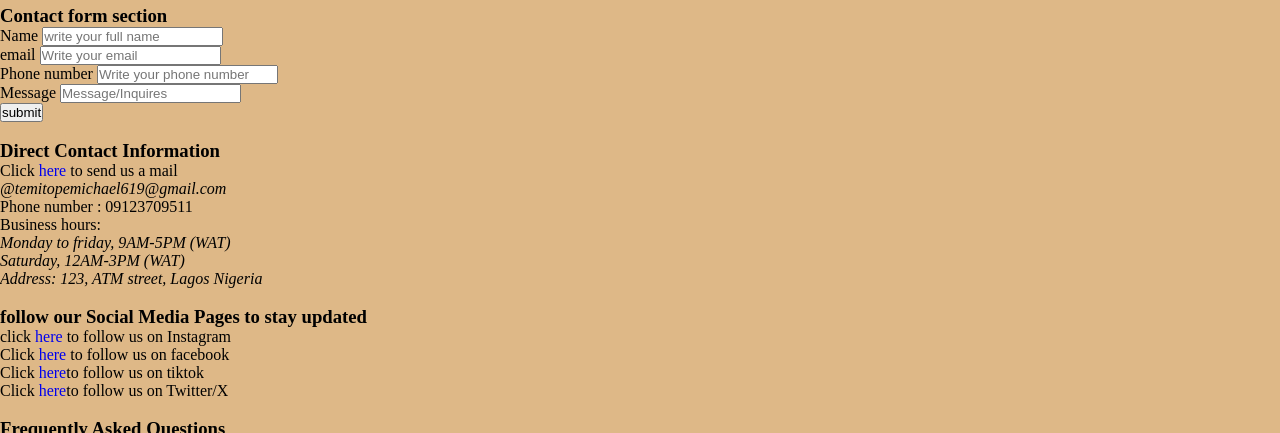
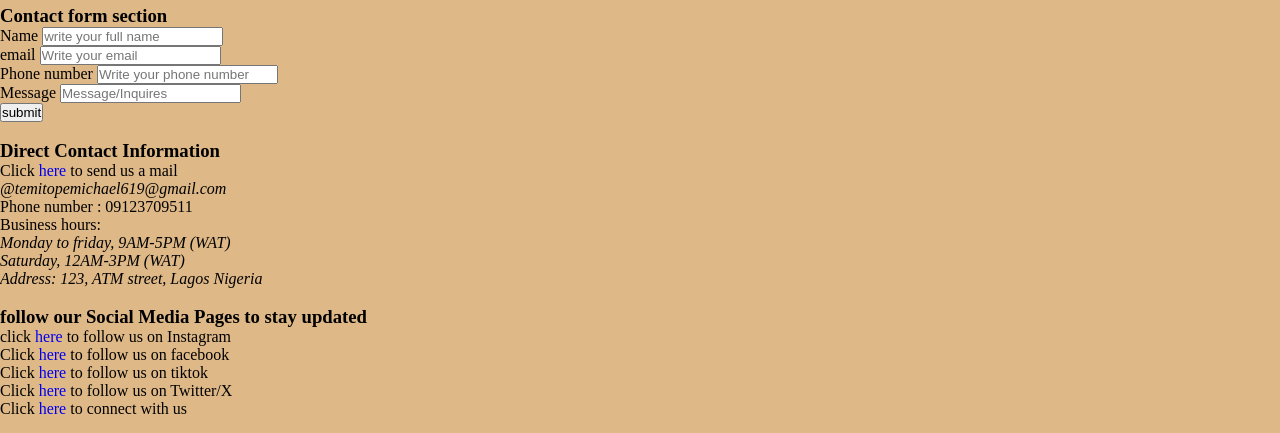
Before and after one commit to ATM-b/Be-Like-ATM, a plain HTML site: page contact.html in a window 1280 px wide. Shown: the part 96-529 px from the top of the page. Drawn offline with Linux system fonts and the light colour scheme.

Commit message:
corrections added

```diff
--- a/contact.html
+++ b/contact.html
@@ -25,11 +25,12 @@
  <a href="index.html" class="atmlogo">
       <img src="https://i.imgur.com/3WPKrJx.png" alt="Business Logo">
    </a>
- <ul class="Menu">
 
    <div class="hamburger">
       <i class="fas fa-bars"></i>
     </div>
+     <ul class="Menu">
+
           <li>
         <a href="index.html">Home</a>
       </li>
@@ -106,11 +107,12 @@
   <div>
 <h3 style="text-align: left;">
 follow our Social Media Pages to stay updated</h3>
-<p>click <a href="Instagram">here</a> to follow us on Instagram</p>
-<p>Click <a href="facebook">here</a> to follow us on facebook</p>
-<p>Click <a href="Tiktok.com">here</a>to follow us on tiktok</p>
-<p>Click <a href="twitter.com">here</a>to follow us on Twitter/X</p>
-  </div>
+<p>click <a href="https://www.instagram.com/wizkidayo/#">here</a> to follow us on Instagram</p>
+<p>Click <a href="https://web.facebook.com/?_rdc=1&_rdr#">here</a> to follow us on facebook</p>
+<p>Click <a href="https://www.tiktok.com/login">here</a> to follow us on tiktok</p>
+<p>Click <a href="www.twitter.com">here</a> to follow us on Twitter/X</p>
+ <p>Click <a href="https://flowcv.com/resume/3khq64k38kp0">here</a> to connect with us</p>
+</div>
 
   <br>
 <h3 style="text-align: left;">
@@ -120,7 +122,17 @@ follow our Social Media Pages to stay updated</h3>
 <p>Can I customize my order; Yes you can, attracts an extra fee</p>
 
 
+<!--
+
+<footer class="site-footer">
+  <div class="footer-container"> -->
+
+
 <footer>
+  <div>
+
+
+
     <p style="color: aliceblue;" > &copy; 2025 Be Like ATM. All rights reserved.</p>
     <div class="social-icons">
   <a href="https://facebook.com" target="_blank">
@@ -134,5 +146,7 @@ follow our Social Media Pages to stay updated</h3>
   </a>
 </div>
 
+  </div>
+</footer>
 </body>
 </html>
```
Also changed, not shown: style.html (+2 -1 lines).
